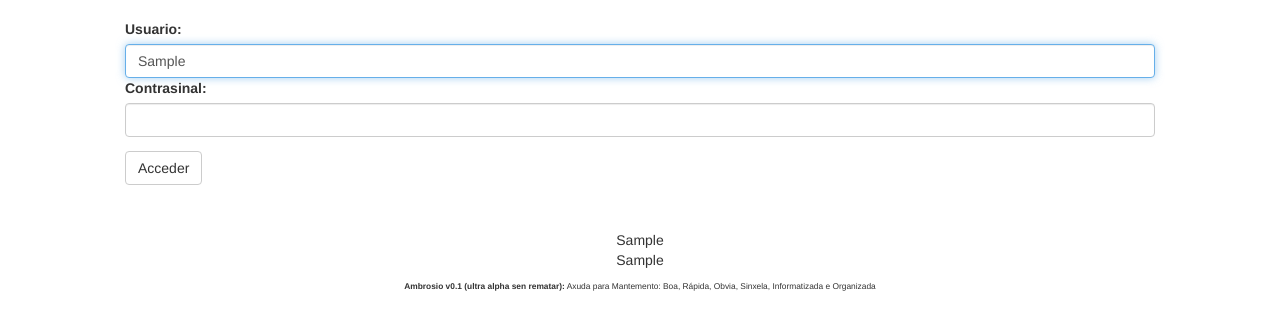
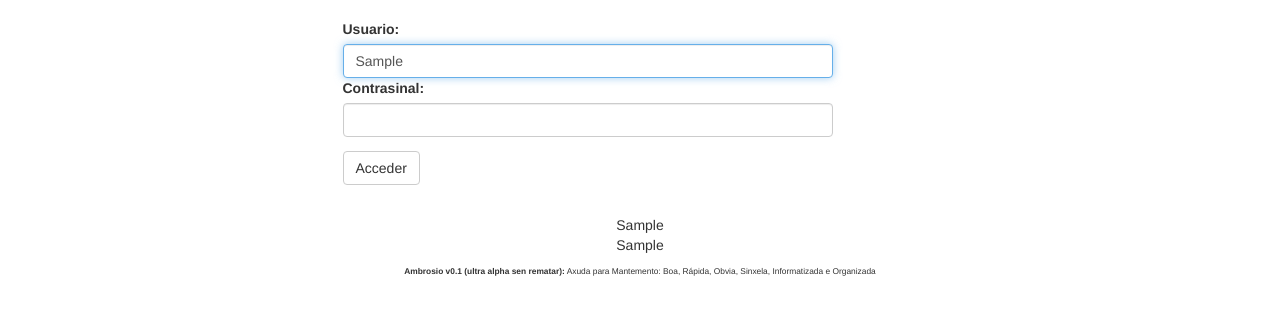
Before and after one commit to jfsanchez/ambrosio, a PHP site: template templates/login.inc.php in a window 1280 px wide. Shown: the part 51-381 px from the top of the page. Run offline with PHP 8.4, Linux system fonts and the light colour scheme; the visitor is signed in with stand-in values (Sample User, id 1); tables that the repository leaves empty hold one stand-in row (values such as "Sample post"); the template is opened without the code that fills it: most values are stand-ins (such as "Sample title", 1, 10 or a date in 2020); data that the repository does not hold is empty; some libraries are stand-ins or nearby versions.

Commit message:
Cambiado formulario login: centrado en pantallas grandes y total en dispositivos móviles

```diff
--- a/templates/login.inc.php
+++ b/templates/login.inc.php
@@ -9,12 +9,12 @@ if ($FRACASO) {
 <?php
 }
 ?>
-
-<form action="<?php echo htmlspecialchars($_SERVER["PHP_SELF"]);?>" method="post" style="width: 80%; margin: 0 auto;">
+<div class="col-md-3">&nbsp;</div>
+<div class="col-xs-12 col-md-5">
+<form action="<?php echo htmlspecialchars($_SERVER["PHP_SELF"]);?>" method="post">
 <input type="hidden" name="operacion" value="login"/>
 <input type="hidden" name="operacion2" value="1"/>
 
-<div class="form-group row">
   <label for="usuario">Usuario:</label>
   <input class="form-control" type="text" value="<?php echo $aux_usuario; ?>"
   		name="usuario" id="usuario" placeholder="Nome de usuario" required autofocus/>
@@ -24,6 +24,5 @@ if ($FRACASO) {
 
     <input type="submit" class="btn btn-default btn-group-lg" value="Acceder" id="enviar" style="margin-top: 1em;"/>
 
+</form>
 </div>
-
-</form>
```
